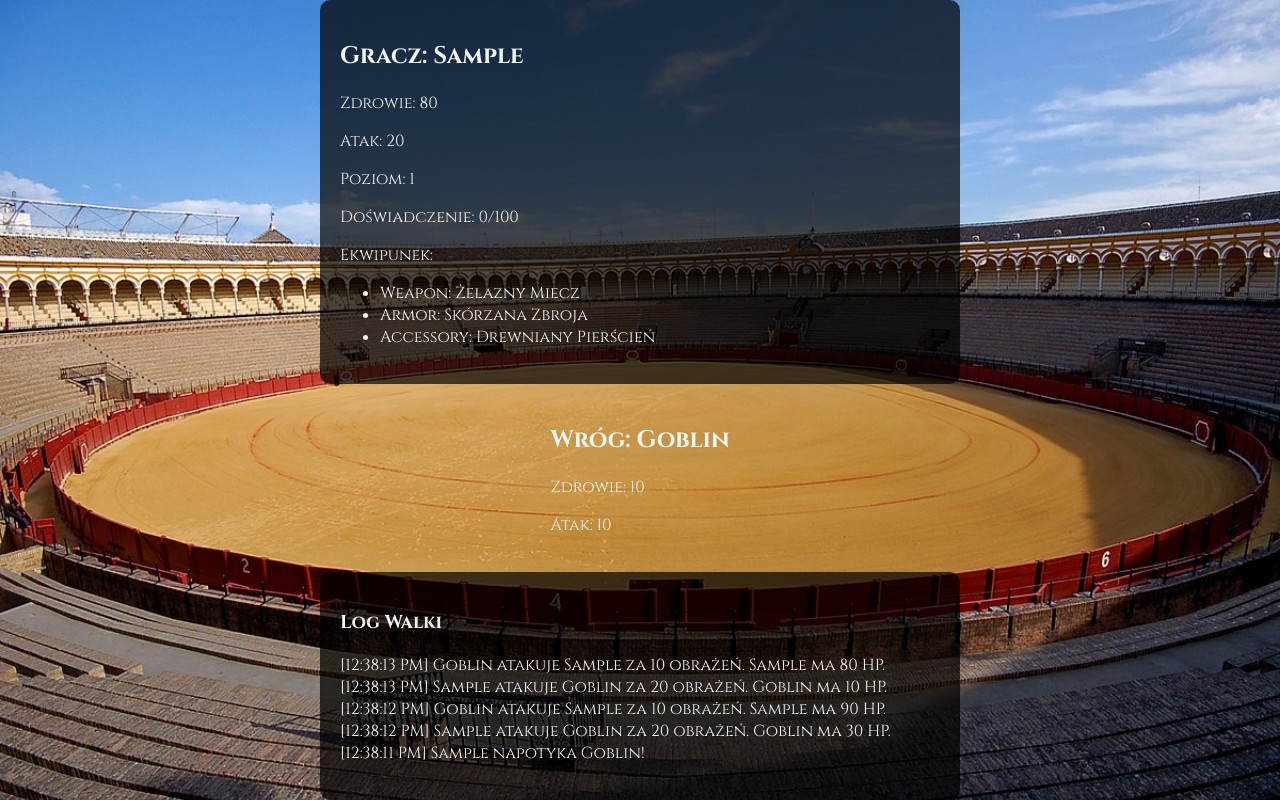
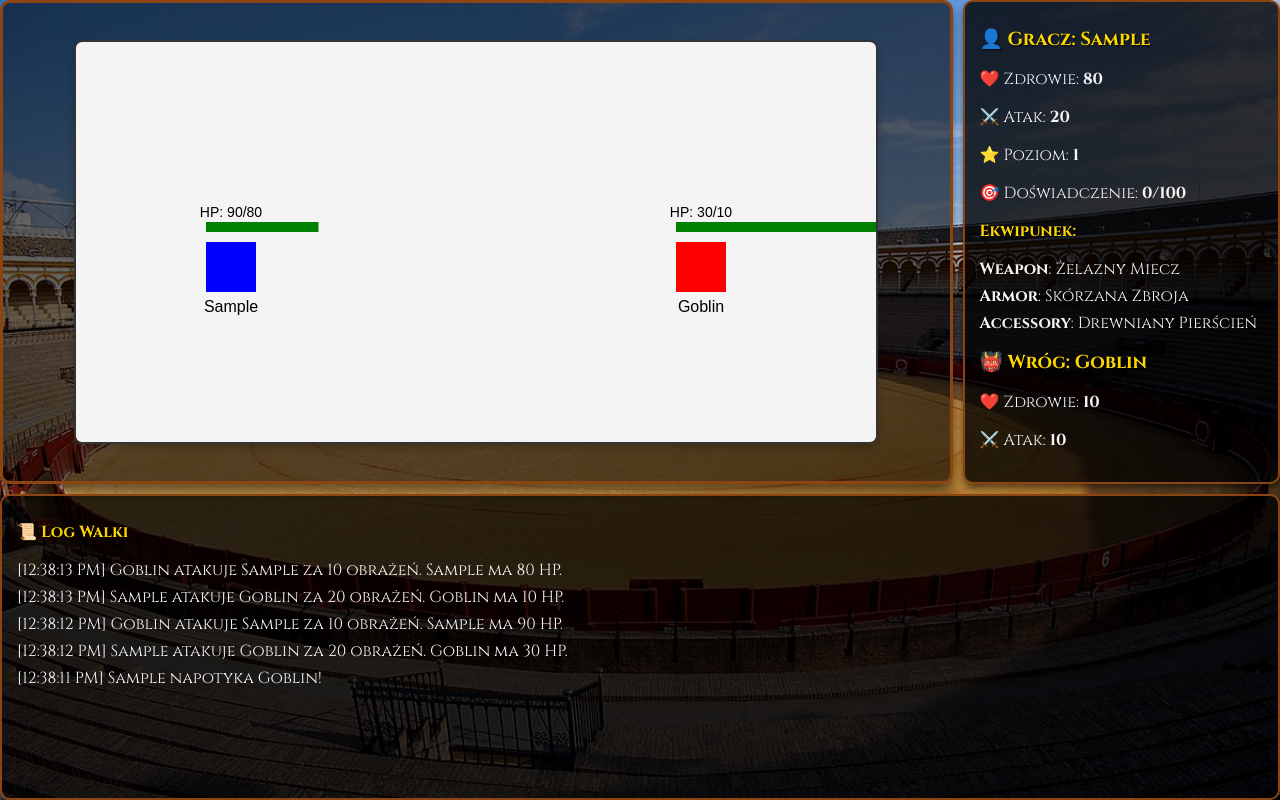
Before and after one commit to nic00la1/Autobattler-Simulator, an Angular app: page / in a window 1280 px wide. Both pictures are taken after typing "Sample" into the empty fields and a click on the button "Stwórz postać". Shown: the top 800 px of the page. Built offline with nearby package versions, Linux system fonts and the light colour scheme.

Commit message:
poprawiono UI

```diff
--- a/src/app/components/game/game.component.css
+++ b/src/app/components/game/game.component.css
@@ -1,27 +1,74 @@
 .game-container {
-  display: flex;
-  flex-direction: column;
-  align-items: center;
-  gap: 20px;
-  color: #f5f5f5;
+  display: grid;
+  grid-template-areas:
+    "main-canvas side-panel"
+    "bottom-panel bottom-panel";
+  grid-template-columns: 3fr 1fr;
+  grid-template-rows: auto 1fr;
+  height: 100vh;
+  gap: 10px;
+  color: #f5f5f5; /* Light text for contrast */
+  font-family: 'Cinzel', serif; /* Fantasy-style font */
 }
 
-.player-stats, .battle-log {
-  background: rgba(0, 0, 0, 0.7);
-  padding: 20px;
+.main-canvas {
+  grid-area: main-canvas;
+  display: flex;
+  justify-content: center;
+  align-items: center;
+  border: 3px solid #8b4513; /* Bronze-like border */
   border-radius: 10px;
-  width: 80%;
-  max-width: 600px;
+  background: rgba(0, 0, 0, 0.6); /* Semi-transparent dark overlay */
+  box-shadow: 0 8px 12px rgba(0, 0, 0, 0.5);
 }
 
-.battle-log ul {
-  list-style: none;
-  padding: 0;
-  max-height: 200px;
+.side-panel {
+  grid-area: side-panel;
+  padding: 15px;
+  background: rgba(0, 0, 0, 0.8); /* Dark semi-transparent background */
+  border: 2px solid #8b4513;
+  border-radius: 10px;
+  box-shadow: 0 4px 6px rgba(0, 0, 0, 0.5);
   overflow-y: auto;
 }
 
-.battle-canvas canvas {
-  border: 2px solid #f5d742;
-  background: #1a1a1a;
+.bottom-panel {
+  grid-area: bottom-panel;
+  padding: 15px;
+  background: rgba(0, 0, 0, 0.8);
+  border: 2px solid #8b4513;
+  border-radius: 10px;
+  box-shadow: 0 4px 6px rgba(0, 0, 0, 0.5);
+  overflow-y: auto;
 }
+
+h3, h4 {
+  margin: 10px 0;
+  color: #ffd700; /* Gold text for headings */
+  text-shadow: 1px 1px 2px #000; /* Subtle shadow for text */
+}
+
+ul {
+  list-style-type: none;
+  padding: 0;
+}
+
+li {
+  margin: 5px 0;
+}
+
+.restart-button {
+  padding: 10px 20px;
+  background-color: #8b0000; /* Dark red button */
+  color: #fff;
+  border: none;
+  border-radius: 5px;
+  cursor: pointer;
+  font-size: 16px;
+  font-family: 'Cinzel', serif;
+  box-shadow: 0 4px 6px rgba(0, 0, 0, 0.5);
+}
+
+.restart-button:hover {
+  background-color: #a52a2a; /* Lighter red on hover */
+}
--- a/src/app/components/game/game.component.html
+++ b/src/app/components/game/game.component.html
@@ -1,47 +1,54 @@
 <div class="game-container">
+  <div class="main-canvas">
+    <!-- Main game area -->
+    <app-battle-simulation
+      [player]="player"
+      [enemy]="currentEnemy"
+    ></app-battle-simulation>
+  </div>
+
+  <div class="side-panel">
     <div class="player-stats" *ngIf="player">
-    <h2>Gracz: {{ player.name }}</h2>
-    <p>Zdrowie: {{ player.health }}</p>
-    <p>Atak: {{ player.attack }}</p>
-    <p>Poziom: {{ player.level }}</p>
-    <p>Doświadczenie: {{ player.experience }}/{{ player.expThreshold }}</p>
-    <p>Ekwipunek:</p>
+      <h3>👤 Gracz: {{ player.name }}</h3>
+      <p>❤️ Zdrowie: <strong>{{ player.health }}</strong></p>
+      <p>⚔️ Atak: <strong>{{ player.attack }}</strong></p>
+      <p>⭐ Poziom: <strong>{{ player.level }}</strong></p>
+      <p>🎯 Doświadczenie: <strong>{{ player.experience }}/{{ player.expThreshold }}</strong></p>
+      <h4>Ekwipunek:</h4>
       <ul>
         <li *ngFor="let item of getEquipmentEntries()">
-        {{ item.key | titlecase }}: {{ item.value || 'Brak' }}
+          <strong>{{ item.key | titlecase }}</strong>: {{ item.value || 'Brak' }}
         </li>
       </ul>
     </div>
 
     <div class="enemy-stats" *ngIf="currentEnemy">
-    <h2>Wróg: {{ currentEnemy.name }}</h2>
-    <p>Zdrowie: {{ currentEnemy.health }}</p>
-    <p>Atak: {{ currentEnemy.attack }}</p>
+      <h3>👹 Wróg: {{ currentEnemy.name }}</h3>
+      <p>❤️ Zdrowie: <strong>{{ currentEnemy.health }}</strong></p>
+      <p>⚔️ Atak: <strong>{{ currentEnemy.attack }}</strong></p>
+    </div>
   </div>
 
+  <div class="bottom-panel">
     <div class="loot-display" *ngIf="lootItems.length > 0">
-    <h3>Zdobyty Loot</h3>
+      <h4>🎁 Zdobyty Loot</h4>
       <ul>
         <li *ngFor="let loot of lootItems">
-        {{ loot.weapon || loot.armor || loot.accessory }}
+          <strong>{{ loot.weapon || loot.armor || loot.accessory }}</strong>
         </li>
       </ul>
     </div>
 
     <div class="battle-log">
-    <h3>Log Walki</h3>
+      <h4>📜 Log Walki</h4>
       <ul>
         <li *ngFor="let log of battleLog">{{ log }}</li>
       </ul>
     </div>
 
-  <app-battle-simulation
-  [player]="player"
-  [enemy]="currentEnemy"
-></app-battle-simulation>
-
     <div class="game-over" *ngIf="gameOver">
-    <h2>Koniec Gry</h2>
-    <button (click)="restartGame()">Zrestartuj Grę</button>
+      <h2>💀 Koniec Gry</h2>
+      <button class="restart-button" (click)="restartGame()">🔄 Zrestartuj Grę</button>
     </div>
   </div>
+</div>
```
Lines whose indentation alone changed are shown as unchanged.
